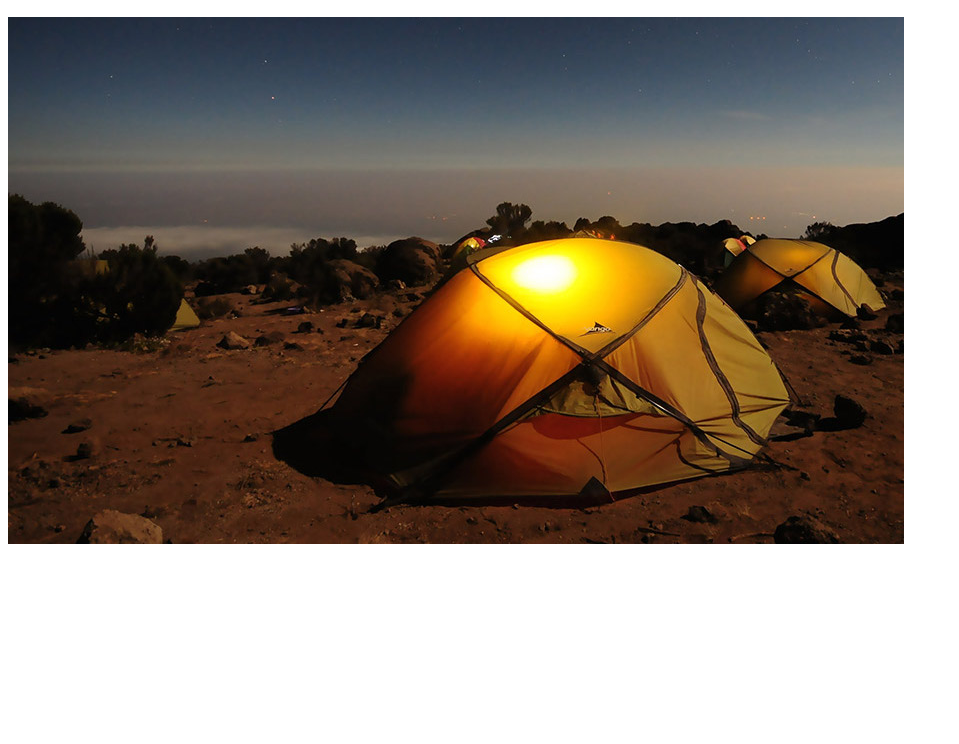
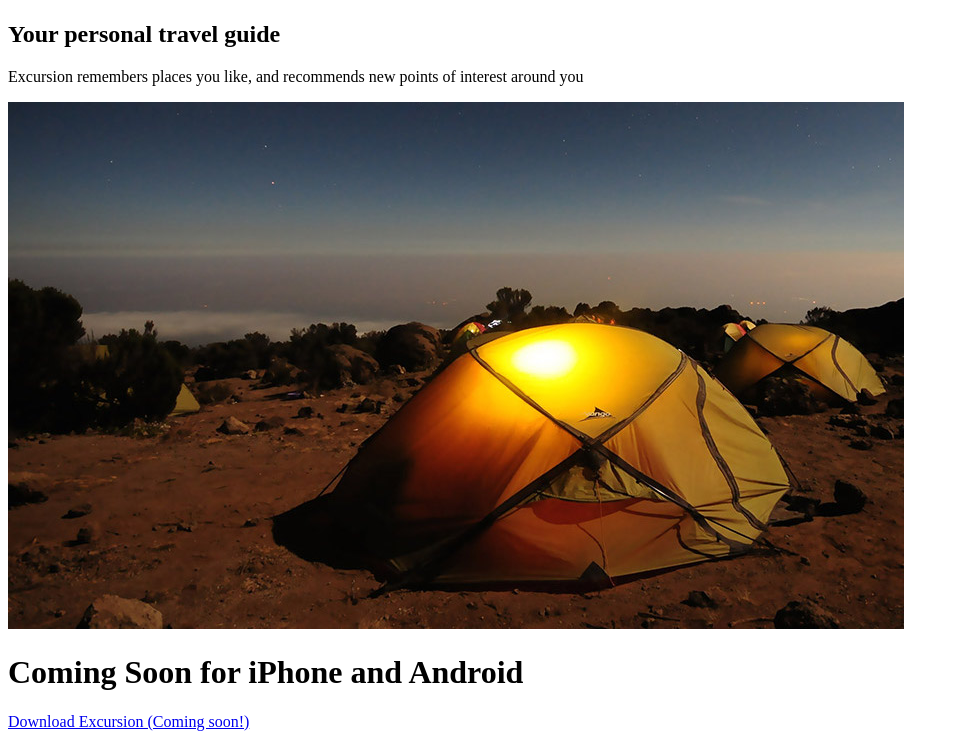
Before and after one commit to haeun123/excursion, a plain HTML site: page index.html in a window 1280 px wide. Shown: the part 267-1011 px from the top of the page, without its empty margins (0-959 px from the left). Before the commit the page ends 959 px from the top, so only its background shows below. Drawn offline with Linux system fonts and the light colour scheme.

Commit message:
rest of text added

```diff
--- a/index.html
+++ b/index.html
@@ -11,7 +11,11 @@
     <video autoplay muted loop>
       <source src="./resources/videos/excursion.mp4" type="video/mp4">
     </video>
+    <h2>Your personal travel guide</h2>
+    <p>Excursion remembers places you like, and recommends new points of interest around you</p>
     <p><img src="./resources/images/camp.jpg" alt="camp"></p>
+    <h1>Coming Soon for iPhone and Android</h1>
+    <a href="#">Download Excursion (Coming soon!)</a>
     <p><img src="/resources/images/phone.png" alt="phone"></p>
   </body>
 </html>
```
